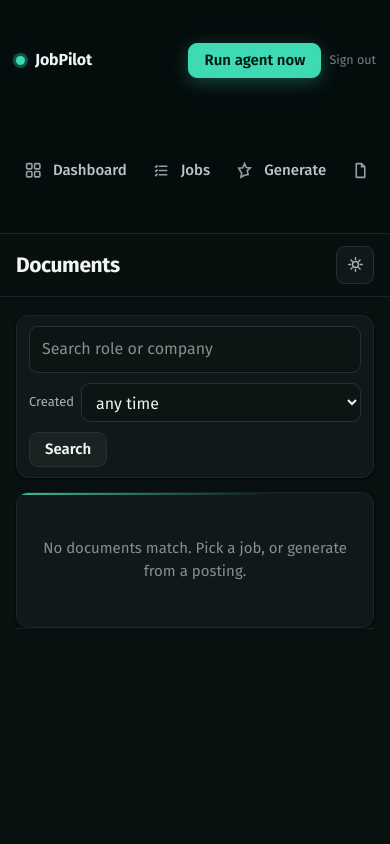
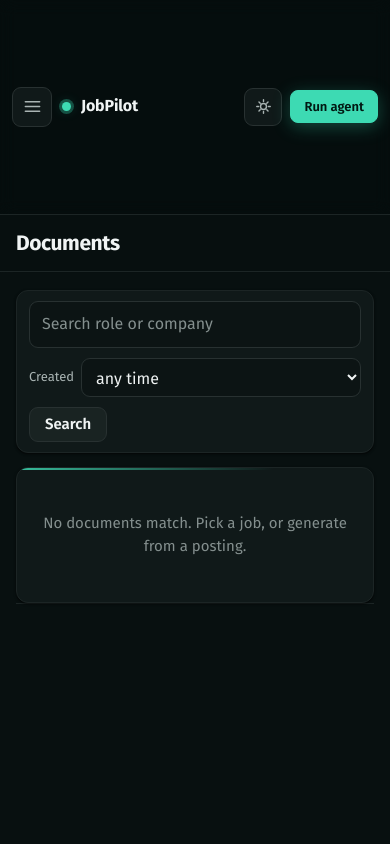
Before and after one commit to zeyadelganainy/job-agent-autopilot, a FastAPI app: template jobagent/web/templates/docs.html in a window 390 px wide. Run offline with FastAPI, Linux system fonts and the light colour scheme; the template is opened without the code that fills it, so the values that code supplies are empty.

Commit message:
web: mobile nav as hamburger drawer + UX fixes
Replaces the cramped horizontal-scroll nav with a proper mobile pattern.

- Mobile app bar: [hamburger] [brand] … [theme toggle] [Run agent]. The
  theme toggle is now clearly visible next to Run agent (was buried).
- Nav becomes a left off-canvas drawer (scrim, Esc, scrim-tap, link-tap,
  and a close button all dismiss it; body scroll locks while open).
- Sign out / Exit demo is now an actual button (bordered, icon + label)
  instead of a faint text link.
- Edit/Delete in the tracker are both full-width and centered — .btn is
  inline-flex now, so <a class="btn"> centers like <button> (anchors were
  ignoring width and left-aligning).
- Long doc filenames truncate with an ellipsis (+ title tooltip) instead
  of spilling past the card edge.
- Two theme toggles (app bar + topbar) share one .theme-toggle handler.

Co-Authored-By: Claude Opus 4.8 <noreply@anthropic.com>

```diff
--- a/jobagent/web/static/style.css
+++ b/jobagent/web/static/style.css
@@ -62,7 +62,8 @@
   --chart-fill-green: rgba(62,207,142,.13);
 
   /* z-index scale */
-  --z-sticky: 5; --z-modal-back: 1100; --z-modal: 1101; --z-toast: 1200;
+  --z-sticky: 5; --z-scrim: 900; --z-drawer: 950;
+  --z-modal-back: 1100; --z-modal: 1101; --z-toast: 1200;
 }
 
 /* ===== Light theme ===== */
@@ -159,6 +160,18 @@ a:hover { color: var(--accent-3); text-decoration: none; }
   padding-top: 14px; border-top: 1px solid var(--line-2); }
 .sidebar-foot .meta { font: 11.5px/1.4 var(--mono); color: var(--nav-dim); padding: 0 4px; }
 
+/* ---- mobile app bar + nav drawer ---- */
+/* square icon button — shared by the hamburger, drawer close, and theme toggle */
+.iconbtn { display: inline-flex; align-items: center; justify-content: center;
+  width: 40px; height: 40px; flex: none; border-radius: 9px; cursor: pointer;
+  border: 1px solid var(--line); background: var(--surface); color: var(--text-dim);
+  transition: color .18s ease, border-color .18s ease, background .18s ease, transform .12s ease; }
+.iconbtn:hover { color: var(--accent); border-color: var(--accent-line); background: var(--elevated); }
+.iconbtn:active { transform: scale(.94); }
+.iconbtn svg { width: 19px; height: 19px; }
+/* hidden on desktop — declared after .iconbtn so this wins over its display */
+.appbar, .nav-scrim, .drawer-close { display: none; }
+
 /* ---- content ---- */
 .content { display: flex; flex-direction: column; min-width: 0; }
 .topbar { position: sticky; top: 0; z-index: var(--z-sticky); display: flex; align-items: center;
@@ -173,7 +186,11 @@ main { padding: 26px 30px 64px; min-width: 0; }
 .btn { font: inherit; font-weight: 600; padding: 9px 15px; border-radius: 9px; cursor: pointer;
   border: 1px solid var(--line); background: var(--elevated); color: var(--text);
   transition: background .18s ease, border-color .18s ease, box-shadow .18s ease, transform .06s ease;
-  line-height: 1; }
+  line-height: 1;
+  /* inline-flex so <a class="btn"> and <button class="btn"> size and center
+     identically — anchors otherwise ignore width and left-align their text */
+  display: inline-flex; align-items: center; justify-content: center; gap: 6px;
+  text-decoration: none; }
 .btn:hover { background: color-mix(in oklab, var(--elevated) 80%, var(--text) 6%); border-color: var(--line); }
 .btn:active { transform: translateY(1px); }
 .btn:disabled { opacity: .5; cursor: not-allowed; }
@@ -311,8 +328,11 @@ textarea { resize: vertical; min-height: 200px; font-family: var(--mono); font-s
 .files { display: flex; flex-wrap: wrap; gap: 8px; margin-top: 8px; }
 .file { display: inline-flex; align-items: center; gap: 7px; padding: 6px 10px; border: 1px solid var(--line);
   border-radius: 8px; background: var(--surface-2); color: var(--text-dim); font: 12px/1 var(--mono);
-  transition: border-color .16s ease, color .16s ease, background .16s ease; }
+  max-width: 100%; transition: border-color .16s ease, color .16s ease, background .16s ease; }
 .file:hover { background: var(--accent-weak); border-color: var(--accent-line); color: var(--text); text-decoration: none; }
+.file .file-ic { flex: none; }
+/* long filenames truncate with an ellipsis instead of spilling past the card */
+.file .fname { min-width: 0; overflow: hidden; text-overflow: ellipsis; white-space: nowrap; }
 .docrow { padding: 14px 16px; border-bottom: 1px solid var(--line-2); }
 .docrow:last-child { border-bottom: 0; }
 .docrow .h { font-weight: 600; }
@@ -356,26 +376,41 @@ textarea { resize: vertical; min-height: 200px; font-family: var(--mono); font-s
      allowed to shrink to the viewport, or one wide row zooms the whole page out */
   .app { grid-template-columns: minmax(0, 1fr); }
 
-  /* sidebar → sticky mobile header: brand + actions on row 1, scrolling nav on row 2.
-     env() insets keep it clear of the notch / Dynamic Island and side cutouts. */
-  .sidebar { position: sticky; top: 0; z-index: var(--z-sticky); height: auto;
-    flex-direction: row; flex-wrap: wrap; align-items: center; gap: 8px;
-    padding: 10px 14px;
-    padding-top: max(10px, env(safe-area-inset-top));
-    padding-left: max(14px, env(safe-area-inset-left));
-    padding-right: max(14px, env(safe-area-inset-right));
-    border-right: 0; border-bottom: 1px solid var(--line-2);
-    background: color-mix(in oklab, var(--sidebar) 90%, transparent); backdrop-filter: blur(8px); }
-  .brand { order: 1; margin-right: auto; padding: 0 2px; font-size: 16px; }
-  .sidebar-foot { order: 2; margin: 0; padding: 0; border: 0; flex-direction: row; align-items: center; gap: 8px; }
-  .sidebar-foot .meta, .demo-badge { display: none; }
-  .sidebar-foot .btn { width: auto; }
-  .signout { padding: 6px 4px; white-space: nowrap; }
-  .sidebar nav { order: 3; flex-basis: 100%; display: flex; flex-wrap: nowrap; gap: 4px;
-    overflow-x: auto; -webkit-overflow-scrolling: touch; scrollbar-width: none; }
-  .sidebar nav::-webkit-scrollbar { display: none; }
-  .navitem { flex: none; white-space: nowrap; padding: 8px 11px; }
-  .navitem:hover { padding-left: 11px; }   /* cancel the desktop hover nudge */
+  /* sticky top app bar replaces the persistent sidebar; env() insets clear the
+     notch / Dynamic Island / side cutouts */
+  .appbar { display: flex; align-items: center; gap: 10px;
+    position: sticky; top: 0; z-index: var(--z-sticky);
+    padding: 9px 14px;
+    padding-top: max(9px, env(safe-area-inset-top));
+    padding-left: max(12px, env(safe-area-inset-left));
+    padding-right: max(12px, env(safe-area-inset-right));
+    border-bottom: 1px solid var(--line-2);
+    background: color-mix(in oklab, var(--sidebar) 88%, transparent); backdrop-filter: blur(8px); }
+  .appbar .brand { padding: 0; font-size: 16px; }
+  .appbar-actions { margin-left: auto; display: flex; align-items: center; gap: 8px; }
+  .appbar-actions .btn-sm { padding: 9px 13px; }
+
+  /* dim + lock the page behind the open drawer */
+  .nav-scrim { display: block; position: fixed; inset: 0; z-index: var(--z-scrim);
+    background: color-mix(in oklab, var(--bg) 38%, transparent); backdrop-filter: blur(2px);
+    opacity: 0; visibility: hidden; transition: opacity .26s ease, visibility .26s ease; }
+  .app.nav-open .nav-scrim { opacity: 1; visibility: visible; }
+
+  /* the sidebar is now a left off-canvas drawer */
+  .sidebar { position: fixed; top: 0; left: 0; z-index: var(--z-drawer);
+    width: min(84vw, 290px); height: 100vh; height: 100dvh;
+    flex-direction: column; gap: 3px; align-items: stretch;
+    padding: 16px 12px;
+    padding-top: max(16px, env(safe-area-inset-top));
+    padding-left: max(12px, env(safe-area-inset-left));
+    padding-bottom: max(16px, env(safe-area-inset-bottom));
+    border-right: 1px solid var(--line-2); border-bottom: 0;
+    overflow-y: auto; overscroll-behavior: contain;
+    transform: translateX(-100%); transition: transform .26s cubic-bezier(.22,1,.36,1); }
+  .app.nav-open .sidebar { transform: none; box-shadow: var(--shadow-mod); }
+  .drawer-close { display: inline-flex; margin-left: auto; width: 34px; height: 34px; }
+  .drawer-close svg { width: 17px; height: 17px; }
+  .sidebar-foot .btn { width: 100%; }
 
   /* topbar wraps so wide page actions (e.g. CSV import) drop below the heading;
      static here so it doesn't fight the now-sticky nav bar for top:0 */
@@ -385,6 +420,9 @@ textarea { resize: vertical; min-height: 200px; font-family: var(--mono); font-s
   .topbar h1 { font-size: 21px; }
   .topbar .actions { flex-wrap: wrap; }
   .topbar .btn-lg { padding: 9px 14px; font-size: 14px; }
+  /* theme toggle + Run agent are in the app bar on mobile — avoid the duplicates */
+  .topbar .theme-toggle, .topbar form[action="/agent/run"] { display: none; }
+  .topbar .actions:empty { display: none; }
   main { padding: 18px 16px 56px;
     padding-left: max(16px, env(safe-area-inset-left));
     padding-right: max(16px, env(safe-area-inset-right));
@@ -482,8 +520,13 @@ textarea { resize: vertical; min-height: 200px; font-family: var(--mono); font-s
 .demo-badge { font: 600 10.5px/1 var(--mono); letter-spacing: .14em; text-align: center;
   background: var(--accent-weak); color: var(--accent-3); border: 1px solid var(--accent-line);
   padding: 6px 0; border-radius: 7px; }
-.signout { display: block; text-align: center; font-size: 12.5px; color: var(--nav-dim); padding: 2px 0; }
-.signout:hover { color: var(--text); text-decoration: none; }
+.signout { display: flex; align-items: center; justify-content: center; gap: 8px;
+  padding: 9px 12px; border: 1px solid var(--line); border-radius: 9px; background: var(--surface);
+  color: var(--text-dim); font-weight: 600; font-size: 13px;
+  transition: color .16s ease, border-color .16s ease, background .16s ease; }
+.signout svg { width: 16px; height: 16px; flex: none; }
+.signout:hover { color: var(--lo); text-decoration: none; background: var(--lo-bg);
+  border-color: color-mix(in oklab, var(--lo) 40%, var(--line)); }
 
 .login-body { display: flex; align-items: center; justify-content: center;
   min-height: 100vh; min-height: 100dvh; padding: max(16px, env(safe-area-inset-top)) 16px max(16px, env(safe-area-inset-bottom));
--- a/jobagent/web/static/ui.js
+++ b/jobagent/web/static/ui.js
@@ -74,7 +74,7 @@
   // The <head> inline script already applied the saved theme before paint; here we
   // just wire the toggle button and persist the choice.
   document.addEventListener("click", function (e) {
-    if (!e.target.closest("#theme-toggle")) return;
+    if (!e.target.closest(".theme-toggle")) return;
     var light = document.documentElement.getAttribute("data-theme") === "light";
     if (light) document.documentElement.removeAttribute("data-theme");
     else document.documentElement.setAttribute("data-theme", "light");
@@ -82,6 +82,39 @@
     // let theme-aware widgets (e.g. the Insights charts) restyle without a reload
     window.dispatchEvent(new CustomEvent("jp:themechange", { detail: { light: !light } }));
   });
+
+  // ---- mobile nav drawer ----------------------------------------------------
+  // The sidebar is a left-anchored off-canvas drawer on phones; the hamburger in
+  // the app bar opens it. Scrim tap / Esc / picking a destination all close it.
+  (function () {
+    var app = document.querySelector(".app");
+    var burger = document.getElementById("nav-toggle");
+    if (!app || !burger) return;
+    var scrim = document.getElementById("nav-scrim");
+    var closeBtn = document.getElementById("nav-close");
+
+    function isOpen() { return app.classList.contains("nav-open"); }
+    function open() {
+      app.classList.add("nav-open");
+      burger.setAttribute("aria-expanded", "true");
+      document.body.style.overflow = "hidden";   // lock the page behind the drawer
+    }
+    function close() {
+      app.classList.remove("nav-open");
+      burger.setAttribute("aria-expanded", "false");
+      document.body.style.overflow = "";
+    }
+    burger.addEventListener("click", function () { isOpen() ? close() : open(); });
+    if (scrim) scrim.addEventListener("click", close);
+    if (closeBtn) closeBtn.addEventListener("click", close);
+    document.addEventListener("keydown", function (e) { if (e.key === "Escape" && isOpen()) close(); });
+    var nav = app.querySelector(".sidebar nav");
+    if (nav) nav.addEventListener("click", function (e) { if (e.target.closest("a")) close(); });
+    // if the viewport grows back to desktop, drop any open state + scroll lock
+    window.addEventListener("resize", function () {
+      if (window.innerWidth > 820 && isOpen()) close();
+    });
+  })();
 
   // ---- confirm dialog -------------------------------------------------------
   function confirmDialog(message, opts) {
--- a/jobagent/web/templates/base.html
+++ b/jobagent/web/templates/base.html
@@ -10,9 +10,31 @@
 </head>
 <body>
 {% set p = request.url.path %}
+{% macro theme_btn() %}
+<button class="theme-toggle" type="button" aria-label="Toggle light / dark theme" title="Toggle light / dark theme">
+  <svg class="i-sun" viewBox="0 0 24 24" fill="none" stroke="currentColor" stroke-width="2" stroke-linecap="round"><circle cx="12" cy="12" r="4.2"/><path d="M12 2.5v2.6M12 18.9v2.6M21.5 12h-2.6M5.1 12H2.5M18.4 5.6l-1.8 1.8M7.4 16.6l-1.8 1.8M18.4 18.4l-1.8-1.8M7.4 7.4 5.6 5.6"/></svg>
+  <svg class="i-moon" viewBox="0 0 24 24" fill="none" stroke="currentColor" stroke-width="2" stroke-linecap="round" stroke-linejoin="round"><path d="M20 14.2A8 8 0 1 1 9.8 4a6.4 6.4 0 0 0 10.2 10.2z"/></svg>
+</button>
+{% endmacro %}
 <div class="app">
-  <aside class="sidebar">
+  <header class="appbar">
+    <button class="iconbtn appbar-burger" id="nav-toggle" type="button" aria-label="Open navigation menu" aria-expanded="false" aria-controls="sidebar">
+      <svg viewBox="0 0 24 24" fill="none" stroke="currentColor" stroke-width="2" stroke-linecap="round"><path d="M3 6h18M3 12h18M3 18h18"/></svg>
+    </button>
     <div class="brand"><span class="dot"></span> JobPilot</div>
+    <div class="appbar-actions">
+      {{ theme_btn() }}
+      <form method="post" action="/agent/run"><button class="btn btn-primary btn-sm">Run agent</button></form>
+    </div>
+  </header>
+  <div class="nav-scrim" id="nav-scrim"></div>
+
+  <aside class="sidebar" id="sidebar">
+    <div class="brand"><span class="dot"></span> JobPilot
+      <button class="iconbtn drawer-close" id="nav-close" type="button" aria-label="Close menu">
+        <svg viewBox="0 0 24 24" fill="none" stroke="currentColor" stroke-width="2" stroke-linecap="round"><path d="M6 6l12 12M18 6L6 18"/></svg>
+      </button>
+    </div>
     <nav>
       <a class="navitem {{ 'active' if p == '/' }}" href="/">
         <svg viewBox="0 0 16 16" fill="none" stroke="currentColor" stroke-width="1.5"><rect x="1.5" y="1.5" width="5" height="5" rx="1"/><rect x="9" y="1.5" width="5" height="5" rx="1"/><rect x="1.5" y="9" width="5" height="5" rx="1"/><rect x="9" y="9" width="5" height="5" rx="1"/></svg>
@@ -40,7 +62,10 @@
       {% if session and session.role == 'demo' %}<div class="demo-badge">DEMO MODE</div>{% endif %}
       <div class="meta">Next run <span id="next-scan" data-next="{{ next_scan_ts }}">{{ next_scan }}</span></div>
       <form method="post" action="/agent/run"><button class="btn btn-block">Run agent now</button></form>
-      <a class="signout" href="/logout">{% if session and session.role == 'demo' %}Exit demo{% else %}Sign out{% endif %}</a>
+      <a class="signout" href="/logout">
+        <svg viewBox="0 0 24 24" fill="none" stroke="currentColor" stroke-width="1.8" stroke-linecap="round" stroke-linejoin="round"><path d="M9 21H5a2 2 0 0 1-2-2V5a2 2 0 0 1 2-2h4"/><path d="M16 17l5-5-5-5M21 12H9"/></svg>
+        <span>{% if session and session.role == 'demo' %}Exit demo{% else %}Sign out{% endif %}</span>
+      </a>
     </div>
   </aside>
 
@@ -48,10 +73,7 @@
     <header class="topbar">
       <h1>{% block heading %}JobPilot{% endblock %}</h1>
       <div class="actions">
-        <button class="theme-toggle" id="theme-toggle" type="button" aria-label="Toggle light / dark theme" title="Toggle light / dark theme">
-          <svg class="i-sun" viewBox="0 0 24 24" fill="none" stroke="currentColor" stroke-width="2" stroke-linecap="round"><circle cx="12" cy="12" r="4.2"/><path d="M12 2.5v2.6M12 18.9v2.6M21.5 12h-2.6M5.1 12H2.5M18.4 5.6l-1.8 1.8M7.4 16.6l-1.8 1.8M18.4 18.4l-1.8-1.8M7.4 7.4 5.6 5.6"/></svg>
-          <svg class="i-moon" viewBox="0 0 24 24" fill="none" stroke="currentColor" stroke-width="2" stroke-linecap="round" stroke-linejoin="round"><path d="M20 14.2A8 8 0 1 1 9.8 4a6.4 6.4 0 0 0 10.2 10.2z"/></svg>
-        </button>
+        {{ theme_btn() }}
         {% block actions %}{% endblock %}
       </div>
     </header>
--- a/jobagent/web/templates/dashboard.html
+++ b/jobagent/web/templates/dashboard.html
@@ -52,7 +52,7 @@
         <td class="cell-title">{{ j.title }}</td>
         <td data-label="Company">{{ j.company }}</td>
         <td class="files" data-label="Documents">
-          {% for d in j.doc_files %}<a class="file" href="/download?path={{ d.path | urlencode }}">↓ {{ d.name }}</a>{% endfor %}
+          {% for d in j.doc_files %}<a class="file" href="/download?path={{ d.path | urlencode }}" title="{{ d.name }}"><span class="file-ic">↓</span><span class="fname">{{ d.name }}</span></a>{% endfor %}
           {% if not j.doc_files %}<span class="cellmuted">—</span>{% endif %}
         </td>
         <td class="rowact">
--- a/jobagent/web/templates/docs.html
+++ b/jobagent/web/templates/docs.html
@@ -25,7 +25,7 @@
       <div class="h">{{ j.title }} <span class="muted">— {{ j.company }}</span>
         <span class="rowdate mono">{{ (j.created_at or '')[:10] }}</span></div>
       <div class="files">
-        {% for d in j.doc_files %}<a class="file" href="/download?path={{ d.path | urlencode }}">↓ {{ d.name }}</a>{% endfor %}
+        {% for d in j.doc_files %}<a class="file" href="/download?path={{ d.path | urlencode }}" title="{{ d.name }}"><span class="file-ic">↓</span><span class="fname">{{ d.name }}</span></a>{% endfor %}
       </div>
     </div>
     {% endfor %}
--- a/jobagent/web/templates/generate.html
+++ b/jobagent/web/templates/generate.html
@@ -31,7 +31,7 @@
     <div class="panel-h"><h2>Generated · {{ result.job.title }} — {{ result.job.company }}</h2></div>
     <div class="panel-b">
       <div class="files">
-        {% for d in result.docs %}<a class="file" href="/download?path={{ d.path | urlencode }}">↓ {{ d.name }}</a>{% endfor %}
+        {% for d in result.docs %}<a class="file" href="/download?path={{ d.path | urlencode }}" title="{{ d.name }}"><span class="file-ic">↓</span><span class="fname">{{ d.name }}</span></a>{% endfor %}
       </div>
     </div>
   </div>
```
